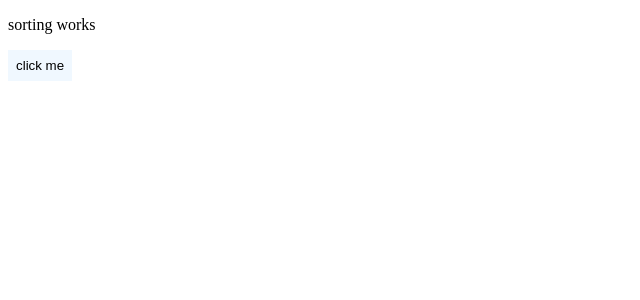
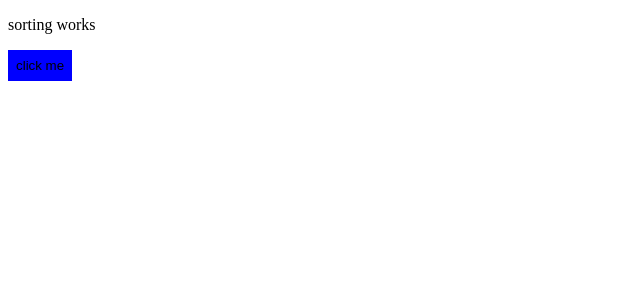
Before and after one commit to shahzaman900/angular_training, an Angular app: page / in a window 1280 px wide. Shown: the top 300 px of the page, without its empty margins (0-640 px from the left). Built offline with nearby package versions, Linux system fonts and the light colour scheme.

Commit message:
change background color on click

```diff
--- a/src/app/sorting/sorting.component.html
+++ b/src/app/sorting/sorting.component.html
@@ -1,3 +1,3 @@
 <!DOCTYPE html>
 <p>sorting works</p>
-<button (click)="sorting()">click me</button>
+<button [style.background]="buttonColor"  (click)="sorting()">click me</button>
--- a/src/app/sorting/sorting.component.scss
+++ b/src/app/sorting/sorting.component.scss
@@ -1,6 +1,6 @@
 button{
   padding: 8px;
-  background-color: aliceblue;
+  // background-color: aliceblue;
   border: 0px;
   cursor: pointer;
 }
--- a/src/app/sorting/sorting.component.ts
+++ b/src/app/sorting/sorting.component.ts
@@ -7,8 +7,10 @@ import { Component } from '@angular/core';
 })
 export class SortingComponent {
 
+  buttonColor: string = 'blue'
+
   sorting() {
-    console.log("working");
+    this.buttonColor = "red"
   }
 
 }
```
